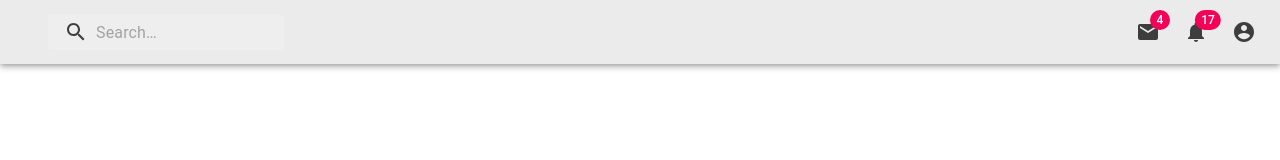
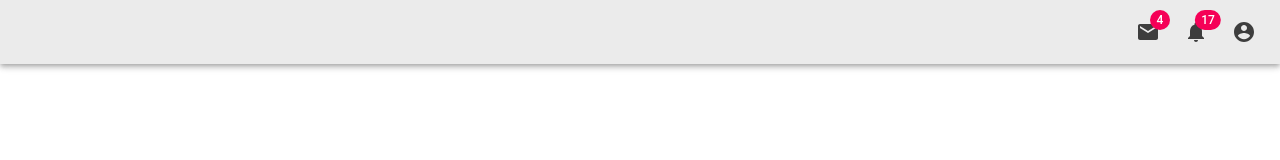
Before and after one commit to Mycunycu/autoloader-front, a React (Create React App) app: page / in a window 1280 px wide. Shown: the top 160 px of the page. Built offline with nearby package versions, Linux system fonts and the light colour scheme.

Commit message:
anew project struct

```diff
--- a/src/App.tsx
+++ b/src/App.tsx
@@ -1,8 +1,8 @@
 import React, { FC } from 'react';
 import { BrowserRouter as Router, Route } from 'react-router-dom';
 
-import { Home } from './pages/home';
-import { Auth } from './pages/auth';
+import { Home } from './views/components/home';
+import { Auth } from './views/components/auth';
 
 import './app.sass';
 
--- a/src/app.sass
+++ b/src/app.sass
@@ -1,3 +1,2 @@
-
 body
   margin: 0
--- a/src/pages/home/index.tsx
+++ /dev/null
@@ -1,8 +0,0 @@
-import React, { FC } from 'react';
-import { MainHeader } from '../../components/commons/mainHeader';
-
-export const Home: FC = () => (
-  <>
-    <MainHeader />
-  </>
-);
--- a/src/redux/store.js
+++ b/src/redux/store.js
@@ -1,6 +1,6 @@
 import { createStore, applyMiddleware, compose } from 'redux';
 import createSagaMiddleware from 'redux-saga';
-import { reducers } from './reducers.js';
+import { reducers } from './reducers/index.js';
 
 const sagaMiddleware = createSagaMiddleware();
 
--- a/src/components/commons/mainHeader/appBar.tsx
+++ b/src/views/common/header/appBar.tsx
@@ -1,21 +1,14 @@
 import React, { FC, useState } from 'react';
 
 import { fade, makeStyles, Theme, createStyles } from '@material-ui/core/styles';
-import AppBar from '@material-ui/core/AppBar';
-import Toolbar from '@material-ui/core/Toolbar';
-import IconButton from '@material-ui/core/IconButton';
-import Typography from '@material-ui/core/Typography';
-import InputBase from '@material-ui/core/InputBase';
-import Badge from '@material-ui/core/Badge';
-import MenuItem from '@material-ui/core/MenuItem';
-import Menu from '@material-ui/core/Menu';
-import SearchIcon from '@material-ui/icons/Search';
+import { AppBar, Toolbar, IconButton, Badge, MenuItem, Menu } from '@material-ui/core';
+
 import AccountCircle from '@material-ui/icons/AccountCircle';
 import MailIcon from '@material-ui/icons/Mail';
 import NotificationsIcon from '@material-ui/icons/Notifications';
 import MoreIcon from '@material-ui/icons/MoreVert';
 
-import './mainHeader.sass';
+import './header.sass';
 
 const useStyles = makeStyles((theme: Theme) =>
   createStyles({
@@ -169,19 +162,6 @@ export const PrimarySearchAppBar: FC = () => {
     <div className={`${classes.grow} header`}>
       <AppBar position='static'>
         <Toolbar>
-          <div className={classes.search}>
-            <div className={classes.searchIcon}>
-              <SearchIcon />
-            </div>
-            <InputBase
-              placeholder='Search…'
-              classes={{
-                root: classes.inputRoot,
-                input: classes.inputInput,
-              }}
-              inputProps={{ 'aria-label': 'search' }}
-            />
-          </div>
           <div className={classes.grow} />
           <div className={classes.sectionDesktop}>
             <IconButton aria-label='show 4 new mails' color='inherit'>
--- a/src/components/commons/mainHeader/index.tsx
+++ b/src/views/common/header/index.tsx
@@ -3,7 +3,7 @@ import { PrimarySearchAppBar } from './appBar';
 
 
 
-export const MainHeader: FC = () => {
+export const Header: FC = () => {
   return (
     <PrimarySearchAppBar />
   )
--- a/src/pages/auth/index.tsx
+++ b/src/views/components/auth/index.tsx
@@ -2,7 +2,7 @@ import React, { FC, useState } from 'react';
 import Button from '@material-ui/core/Button';
 
 export const Auth: FC = () => {
-  const [email, setEmail] = useState('');
+  const [email, setEmail] = useState<string>('');
   const [name, setName] = useState('');
   const [password, setPassword] = useState('');
 
--- /dev/null
+++ b/src/views/components/home/index.tsx
@@ -0,0 +1,6 @@
+import React, { FC } from 'react';
+import { Header } from '../../common/header';
+
+export const Home: FC = () => (
+  <Header />
+);
```
Also changed, not shown: src/redux/reducers/index.js (renamed from src/redux/reducers.js), src/views/common/footer/index.tsx (renamed from src/components/commons/mainFooter/index.tsx), src/views/common/header/header.sass (renamed from src/components/commons/mainHeader/mainHeader.sass).
